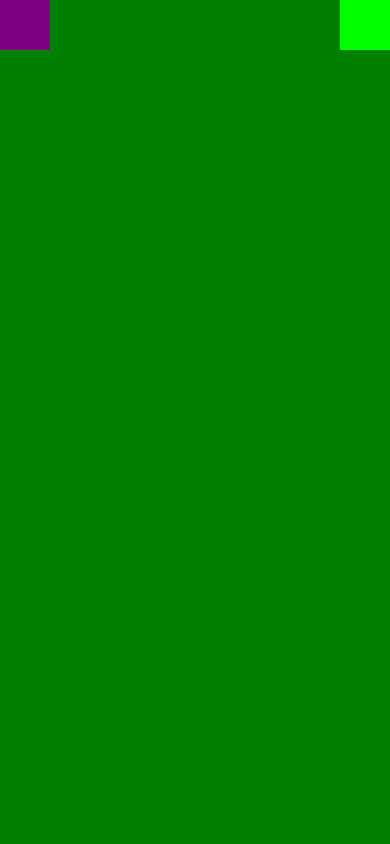
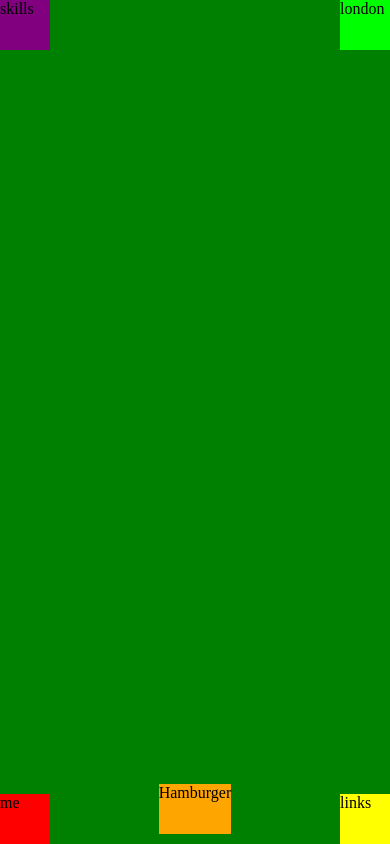
Before and after one commit to aiacuone/portfolio-v3, a Next.js app: page / in a window 390 px wide. Built offline with nearby package versions, Linux system fonts and the light colour scheme.

Commit message:
created structure for phone layout

```diff
--- a/components/Layout.js
+++ b/components/Layout.js
@@ -6,7 +6,7 @@ import { UserContext } from '../utils/UserContext'
 export default function Layout({ children }) {
   const { state } = useContext(UserContext)
   const { phone } = state
-  const { isPhone } = phone
+  const { isPhone, isPhoneLandscape } = phone
 
   const useStyles = makeStyles({
     root: {
@@ -21,8 +21,10 @@ export default function Layout({ children }) {
     },
     hamburger: {
       position: 'absolute',
-      bottom: 0,
+      bottom: !isPhoneLandscape && 10, //HEIGHT OF HAMBURGER FROM BOTTOM
+      right: isPhoneLandscape && 10, //HEIGHT OF HAMBURGER FROM RIGHT
       background: 'orange',
+      height: '50px',
     },
     me: {
       position: 'absolute',
@@ -47,6 +49,7 @@ export default function Layout({ children }) {
       background: 'green',
       height: '50px',
       width: '50px',
+      background: 'yellow',
     },
     skills: {
       position: 'absolute',
@@ -85,15 +88,17 @@ export default function Layout({ children }) {
 
   const MobileLayout = () => {
     return (
-      <Grid>
-        <Grid container className={classes.container}>
-          <Grid className={classes.skills}></Grid>
-          <Grid className={classes.london}></Grid>
-          <Grid className={classes.me}></Grid>
-          <Grid className={classes.links}></Grid>
-          <Grid className={classes.hamburger}>Hamburger</Grid>
-          {children}
-        </Grid>
+      <Grid
+        container
+        className={classes.container}
+        justifyContent="center"
+        alignItems="center">
+        <Grid className={classes.skills}>skills</Grid>
+        <Grid className={classes.london}>london</Grid>
+        <Grid className={classes.me}>me</Grid>
+        <Grid className={classes.links}>links</Grid>
+        <Grid className={classes.hamburger}>Hamburger</Grid>
+        {children}
       </Grid>
     )
   }
@@ -105,7 +110,9 @@ export default function Layout({ children }) {
         <Grid
           container
           justifyContent="center"
+          alignItems="center"
           className={classes.normContainer2}>
+          NormContainer2{children}
           <Grid
             container
             className={classes.backgroundContainer}
@@ -116,7 +123,6 @@ export default function Layout({ children }) {
             <Grid className={classes.me}>me</Grid>
             <Grid className={classes.links}>links</Grid>
           </Grid>
-          NormContainer2{children}
         </Grid>
       </Grid>
     )
```
